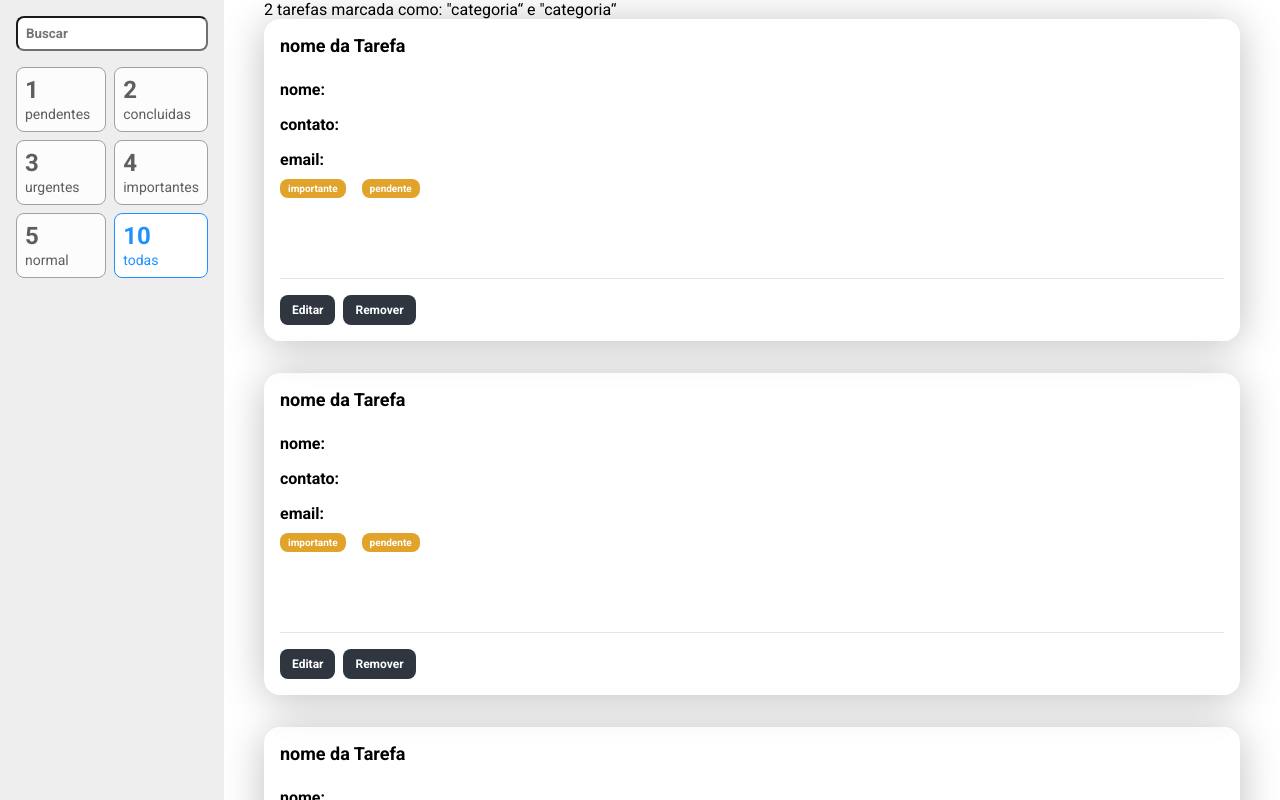
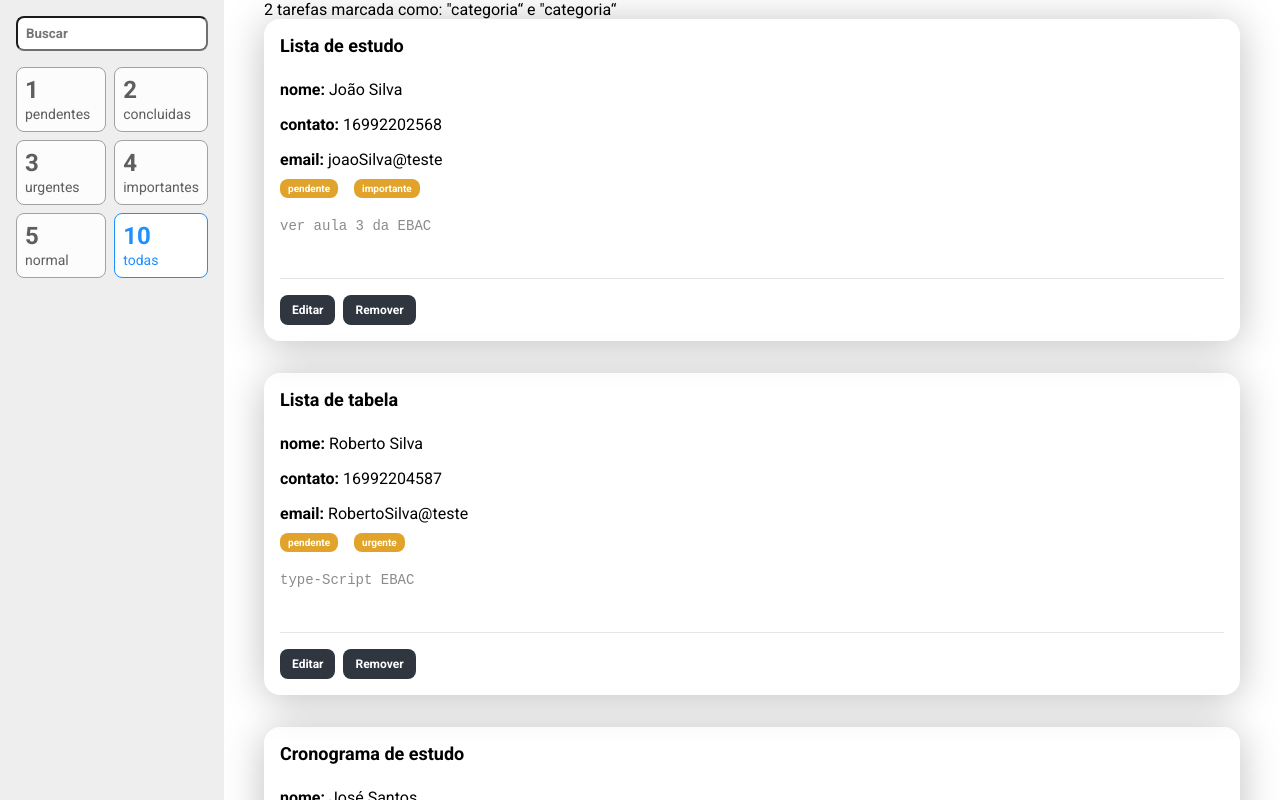
Before and after one commit to Roneanderson/react_lista_contato, a React (Create React App) app: page / in a window 1280 px wide. Built offline with nearby package versions, Linux system fonts and the light colour scheme.

Commit message:
componetização da tarefa

```diff
--- a/src/components/Tarefa/index.tsx
+++ b/src/components/Tarefa/index.tsx
@@ -1,19 +1,64 @@
+import { useState } from 'react'
 import * as S from './styles'
 
-const Tarefa = () => (
+type Props = {
+  titulo: string
+  nome: string
+  email: string
+  contato: number
+  prioridade: string
+  status: string
+  descricao: string
+}
+
+const Tarefa = ({
+  contato,
+  descricao,
+  email,
+  status,
+  titulo,
+  nome,
+  prioridade
+}: Props) => {
+  const [estaEditando, setEstaEditando] = useState(false)
+  return (
     <S.Card>
-    <S.Titulo>nome da Tarefa</S.Titulo>
-    <S.Paragrafo>nome:</S.Paragrafo>
-    <S.Paragrafo>contato:</S.Paragrafo>
-    <S.Paragrafo>email:</S.Paragrafo>
-    <S.Tag>importante</S.Tag>
-    <S.Tag>pendente</S.Tag>
-    <S.Descricao />
+      <S.Titulo>{titulo}</S.Titulo>
+      <S.Paragrafo>
+        nome: <S.LinkCard>{nome}</S.LinkCard>
+      </S.Paragrafo>
+      <S.Paragrafo>
+        contato:<S.LinkCard> {contato}</S.LinkCard>
+      </S.Paragrafo>
+      <S.Paragrafo>
+        email: <S.LinkCard> {email}</S.LinkCard>
+      </S.Paragrafo>
+      <S.Tag>{status}</S.Tag>
+      <S.Tag>{prioridade}</S.Tag>
+      <S.Descricao value={descricao} />
       <S.BarraAcoes>
-      <S.Botao>Editar</S.Botao>
+        {estaEditando ? (
+          <>
+            <S.Botao>Salvar</S.Botao>
+            <S.Botao onClick={() => setEstaEditando(false)}>Cancelar</S.Botao>
+          </>
+        ) : (
+          <>
+            <S.Botao onClick={() => setEstaEditando(true)}>Editar</S.Botao>
             <S.Botao>Remover</S.Botao>
+          </>
+        )}
       </S.BarraAcoes>
     </S.Card>
   )
+}
 
 export default Tarefa
+
+//{condicao ? tratamento verdadeiro : excecao}
+// if (condicao) {
+//tratamento verdadeiro
+//} else {
+//excecao
+//}
+// {idade >= 18? 'é maior de idade : 'e menor de idade}
--- a/src/components/Tarefa/styles.ts
+++ b/src/components/Tarefa/styles.ts
@@ -6,6 +6,9 @@ export const Card = styled.div`
   padding: 16px;
   margin-bottom: 32px;
   border-radius: 16px;
+`
+export const LinkCard = styled.span`
+  font-weight: normal;
 `
 
 export const Titulo = styled.h3`
--- a/src/containers/ListaDeTarefas/index.tsx
+++ b/src/containers/ListaDeTarefas/index.tsx
@@ -1,29 +1,56 @@
 import Tarefa from '../../components/Tarefa'
 import { Container } from './styles'
+
+const tarefas = [
+  {
+    titulo: 'Lista de estudo',
+    nome: 'João Silva',
+    contato: 16992202568,
+    email: 'joaoSilva@teste',
+    descricao: 'ver aula 3 da EBAC',
+    prioridade: 'importante',
+    status: 'pendente'
+  },
+  {
+    titulo: 'Lista de tabela ',
+    nome: 'Roberto Silva',
+    contato: 16992204587,
+    email: 'RobertoSilva@teste',
+    descricao: 'type-Script EBAC',
+    prioridade: 'urgente',
+    status: 'pendente'
+  },
+  {
+    titulo: 'Cronograma de estudo',
+    nome: 'José Santos',
+    contato: 16992203030,
+    email: 'JoseSantos@teste',
+    descricao: 'lista de react da EBAC',
+    prioridade: 'urgente',
+    status: 'concluida'
+  }
+]
 
 const ListaDeTarefas = () => (
   <Container>
     <p>
       2 tarefas marcada como: &quot;categoria&ldquo; e &quot;categoria&ldquo;
     </p>
-    <li>
-      <Tarefa />
-    </li>
-    <li>
-      <Tarefa />
-    </li>
-    <li>
-      <Tarefa />
-    </li>
-    <li>
-      <Tarefa />
-    </li>
-    <li>
-      <Tarefa />
-    </li>
-    <li>
-      <Tarefa />
-    </li>
+    <ul>
+      {tarefas.map((t) => (
+        <li key={t.titulo}>
+          <Tarefa
+            titulo={t.titulo}
+            nome={t.nome}
+            email={t.email}
+            contato={t.contato}
+            descricao={t.descricao}
+            prioridade={t.prioridade}
+            status={t.status}
+          />
+        </li>
+      ))}
+    </ul>
   </Container>
 )
 
```
Lines whose indentation alone changed are shown as unchanged.
